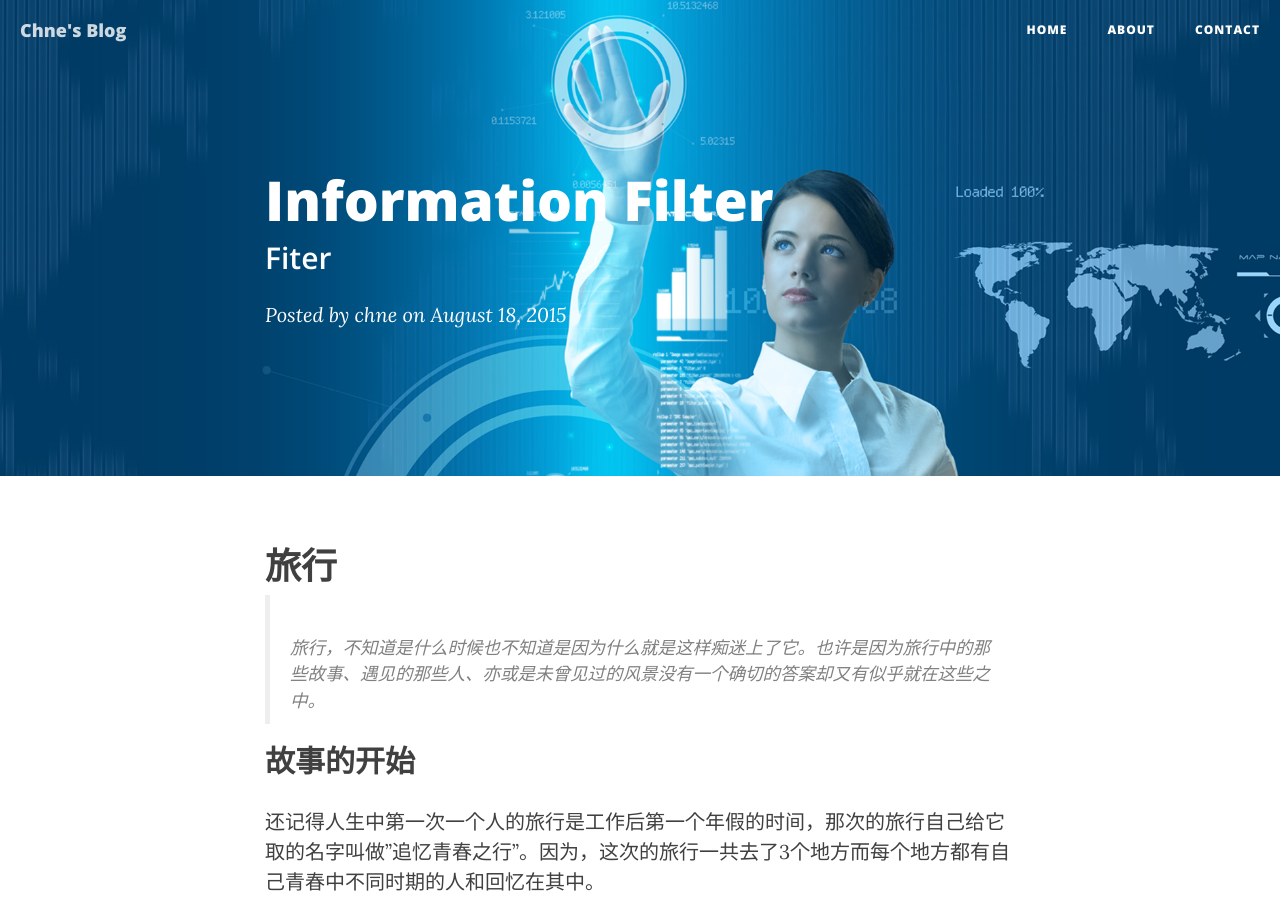
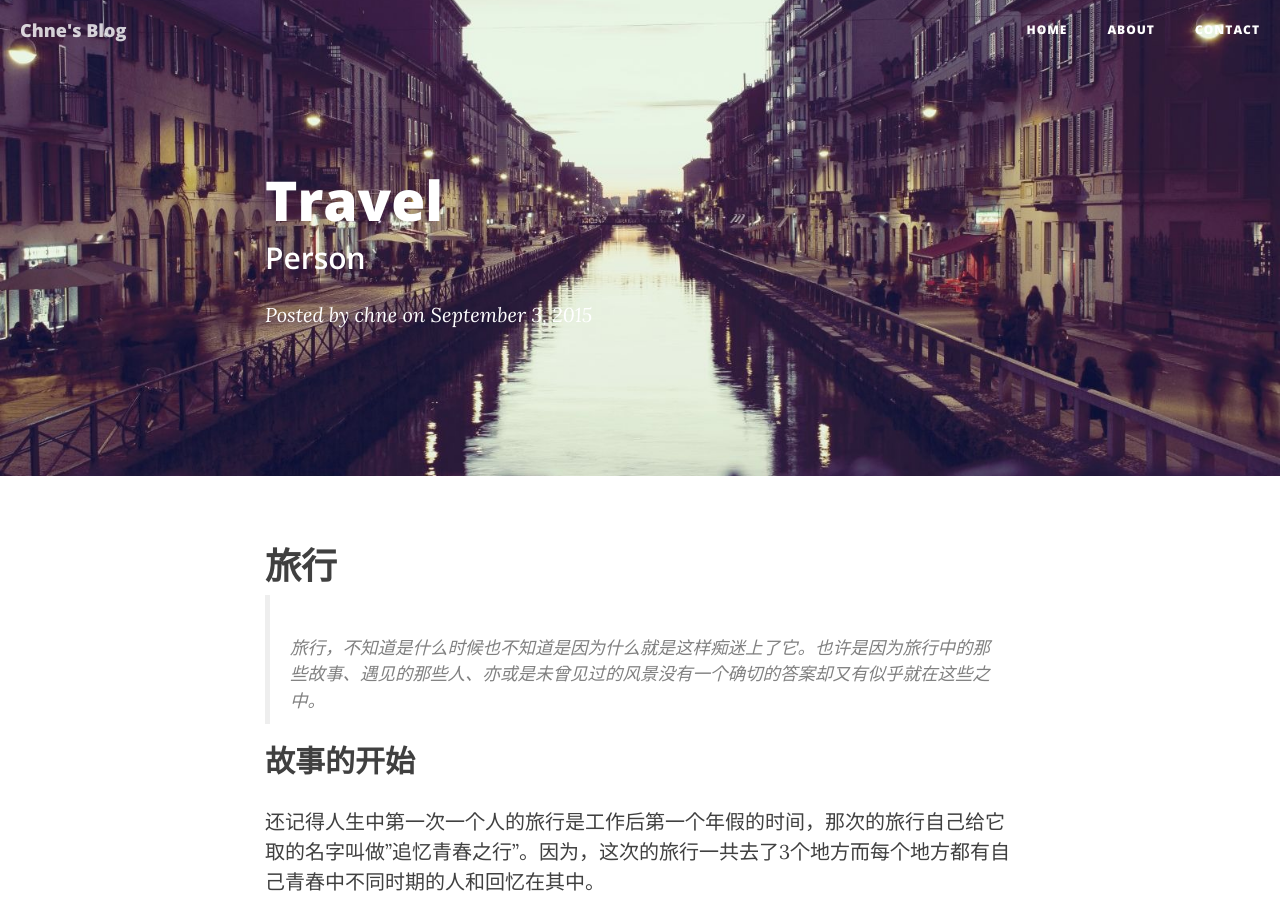
Before and after one commit to lovejwj2004/jekyll, a Jekyll site: the page built from _posts/2015-09-03-Travel.markdown, in a window 1280 px wide and 900 px high. Built offline with Jekyll 4.4.1, drawn with Linux system fonts in a browser that asks for light colours; nearby versions of some CDN libraries.

Commit message:
modify:try to fix

```diff
--- a/_posts/2015-09-03-Travel.markdown
+++ b/_posts/2015-09-03-Travel.markdown
@@ -1,10 +1,10 @@
 ---
 layout:     post
-title:      "Information Filter"
-subtitle:   "Fiter"
-date:       2015-08-18 23:27:00
+title:      "Travel"
+subtitle:   "Person"
+date:       2015-09-03 22:27:00
 author:     "chne"
-header-img: "img/post-workflow-title.png"
+header-img: "img/street.png"
 ---
 
 #旅行
```
Also changed, not shown: 1 other file.
